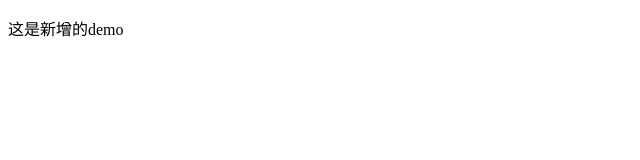
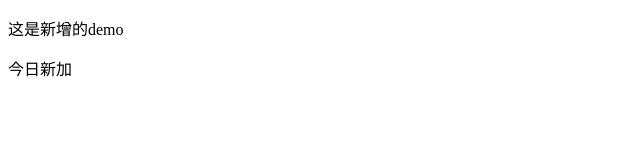
Before and after one commit to vagrancy-l/demo, a plain HTML site: page index.html in a window 1280 px wide. Shown: the full height of the page, 0-640 px from the left. Drawn offline with Linux system fonts and the light colour scheme.

Commit message:
'更改‘

```diff
--- a/index.html
+++ b/index.html
@@ -7,5 +7,6 @@
 </head>
 <body>
   <p>这是新增的demo</p>
+  <p>今日新加</p>
 </body>
 </html>
```
